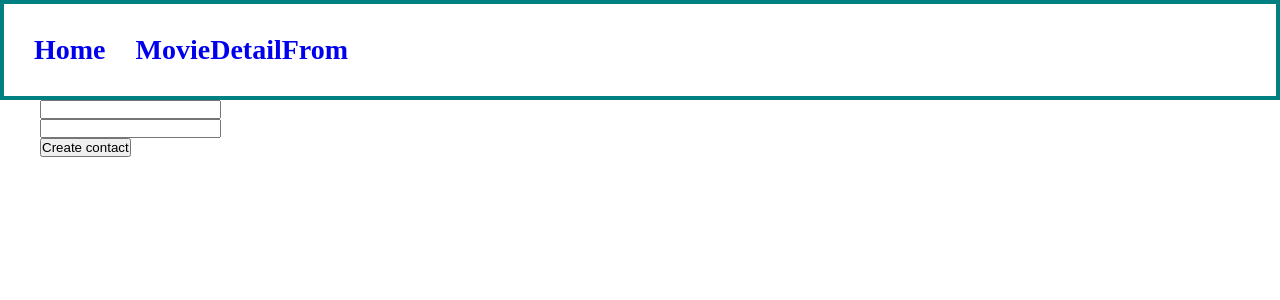
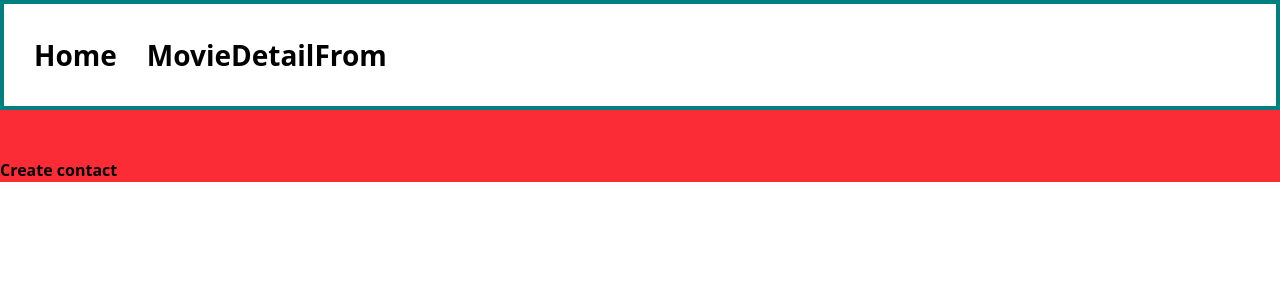
Before and after one commit to VitaliyYakovenko/vue-test-app, a Vue app: page /contact/form in a window 1280 px wide. Shown: the top 300 px of the page. Built offline with nearby package versions, Linux system fonts and the light colour scheme.

Commit message:
add Tailwind

```diff
--- a/package.json
+++ b/package.json
@@ -12,8 +12,10 @@
     "preview": "vite preview"
   },
   "dependencies": {
+    "@tailwindcss/vite": "^4.1.18",
     "pinia": "^3.0.4",
     "shortid": "^2.2.17",
+    "tailwindcss": "^4.1.18",
     "vue": "^3.5.26",
     "vue-router": "^4.6.4"
   },
--- a/src/App.vue
+++ b/src/App.vue
@@ -13,7 +13,7 @@
 
 </script>
 
-<style scoped>
+<style>
 
 .header {
   border: 4px solid teal;
--- a/src/assets/main.css
+++ b/src/assets/main.css
@@ -1,3 +1,5 @@
+@import "tailwindcss";
+
 * {
   box-sizing: border-box;
   padding: 0;
--- a/src/components/Form.vue
+++ b/src/components/Form.vue
@@ -15,8 +15,8 @@
         phone: phone.value
        }
        );
-        name.value = "",
-        phone.value = ""
+        name.value = "";
+        phone.value = "";
    };
 
 
@@ -25,7 +25,7 @@
   </script>
 <template>
     <form @submit.prevent="submit">
-        <input v-model="name" type="text"/>
+        <input  v-model="name" type="text"/>
         <br/>
         <input v-model="phone" type="number"/>
         <br/>
--- a/src/main.js
+++ b/src/main.js
@@ -2,7 +2,8 @@ import { createApp } from 'vue';
 import App from './App.vue';
 import { createPinia } from 'pinia';
 import router from './router/router';
-import './assets/main.css';
+// import './assets/main.css';
+import "./assets/main.css"
 
 
 const app = createApp(App);
--- a/src/pages/ContactDetail.vue
+++ b/src/pages/ContactDetail.vue
@@ -29,7 +29,7 @@
     </main>
 </template>
 
-<style scoped>
+<style>
 .main {
     width: 1200px;
     margin: 0 auto;
--- a/src/pages/FormPage.vue
+++ b/src/pages/FormPage.vue
@@ -16,8 +16,8 @@
 </script>
 
 <template>
-    <main class="main">
-        <Form @create="createContact"/>
+    <main class="bg-red-500">
+        <Form  @create="createContact"/>
         <ContactList
         @delete="deleteContact"
         :contacts="contacts"
@@ -25,9 +25,9 @@
     </main>
 </template>
 
-<style scoped>
-.main {
-    width: 1200px;
-    margin: 0 auto;
-}
+<style>
+
 </style>
+
+
+<!-- class="bg-red-500 max-w-[1200px] mx-auto p-6" -->
--- a/src/pages/Home.vue
+++ b/src/pages/Home.vue
@@ -34,7 +34,7 @@
     </main>
 </template>
 
-<style scoped>
+<style>
 .title {
   text-align: center;
   font-size: 36px;
--- a/src/store/contactStore.js
+++ b/src/store/contactStore.js
@@ -40,9 +40,10 @@ export const useContactStore = defineStore("contactStore", () => {
           return
         }
 
-        isLoading.value = true;
 
         try{
+          isLoading.value = true;
+
           const resp = await fetch(`https://${API_KEY}.${BASE_URL}/contacts/${id}`)
 
           if(!resp.ok) {
--- a/vite.config.js
+++ b/vite.config.js
@@ -1,7 +1,7 @@
 import { fileURLToPath, URL } from 'node:url'
-
 import { defineConfig } from 'vite'
 import vue from '@vitejs/plugin-vue'
+import tailwindcss from '@tailwindcss/vite'
 import vueDevTools from 'vite-plugin-vue-devtools'
 
 // https://vite.dev/config/
@@ -9,6 +9,7 @@ export default defineConfig({
   plugins: [
     vue(),
     vueDevTools(),
+    tailwindcss(),
   ],
   resolve: {
     alias: {
```
Also changed, not shown: 1 other file (tests, documents, lock files or other folders).
